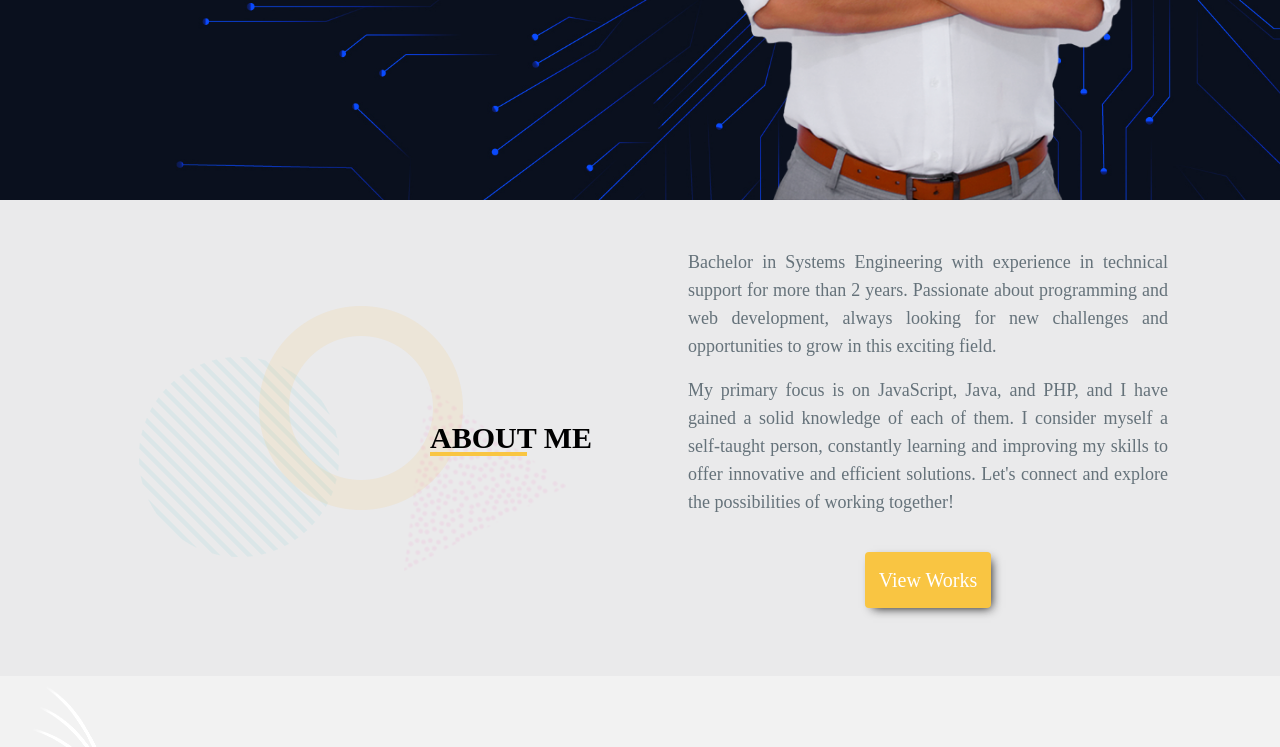
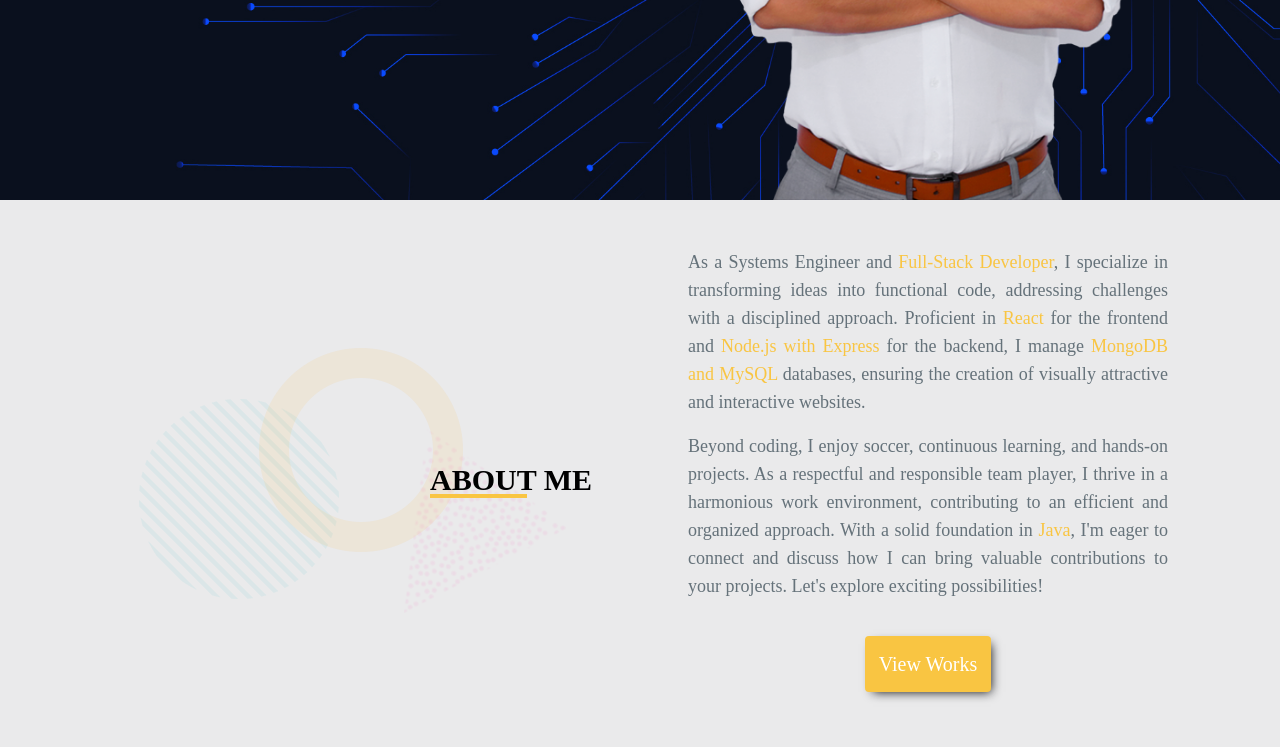
Before and after one commit to bestradag05/PortafolioReact, a React (Vite) app: page / in a window 1280 px wide. Shown: the part 635-1382 px from the top of the page. Built offline with nearby package versions, Linux system fonts and the light colour scheme; some icons are missing.

Commit message:
update about me

```diff
--- a/src/components/AbaoutMe.jsx
+++ b/src/components/AbaoutMe.jsx
@@ -18,17 +18,25 @@ const AbaoutMe = () => {
           className="w-full px-12 lg:w-1/2"
         >
           <p className="mb-4 text-justify xl:text-lg ">
-            Bachelor in Systems Engineering with experience in technical support
-            for more than 2 years. Passionate about programming and web
-            development, always looking for new challenges and opportunities to
-            grow in this exciting field.
+            As a Systems Engineer and{" "}
+            <span className="text-secondary">Full-Stack Developer</span>, I
+            specialize in transforming ideas into functional code, addressing
+            challenges with a disciplined approach. Proficient in{" "}
+            <span className="text-secondary">React</span> for the frontend and{" "}
+            <span className="text-secondary">Node.js with Express</span> for the
+            backend, I manage{" "}
+            <span className="text-secondary">MongoDB and MySQL</span> databases,
+            ensuring the creation of visually attractive and interactive
+            websites.
           </p>
           <p className="mb-4 text-justify xl:text-lg ">
-            My primary focus is on JavaScript, Java, and PHP, and I have gained
-            a solid knowledge of each of them. I consider myself a self-taught
-            person, constantly learning and improving my skills to offer
-            innovative and efficient solutions. Let's connect and explore the
-            possibilities of working together!
+            Beyond coding, I enjoy soccer, continuous learning, and hands-on
+            projects. As a respectful and responsible team player, I thrive in a
+            harmonious work environment, contributing to an efficient and
+            organized approach. With a solid foundation in{" "}
+            <span className="text-secondary">Java</span>, I'm eager to connect
+            and discuss how I can bring valuable contributions to your projects.
+            Let's explore exciting possibilities!
           </p>
 
           <div className="flex justify-center">
```
